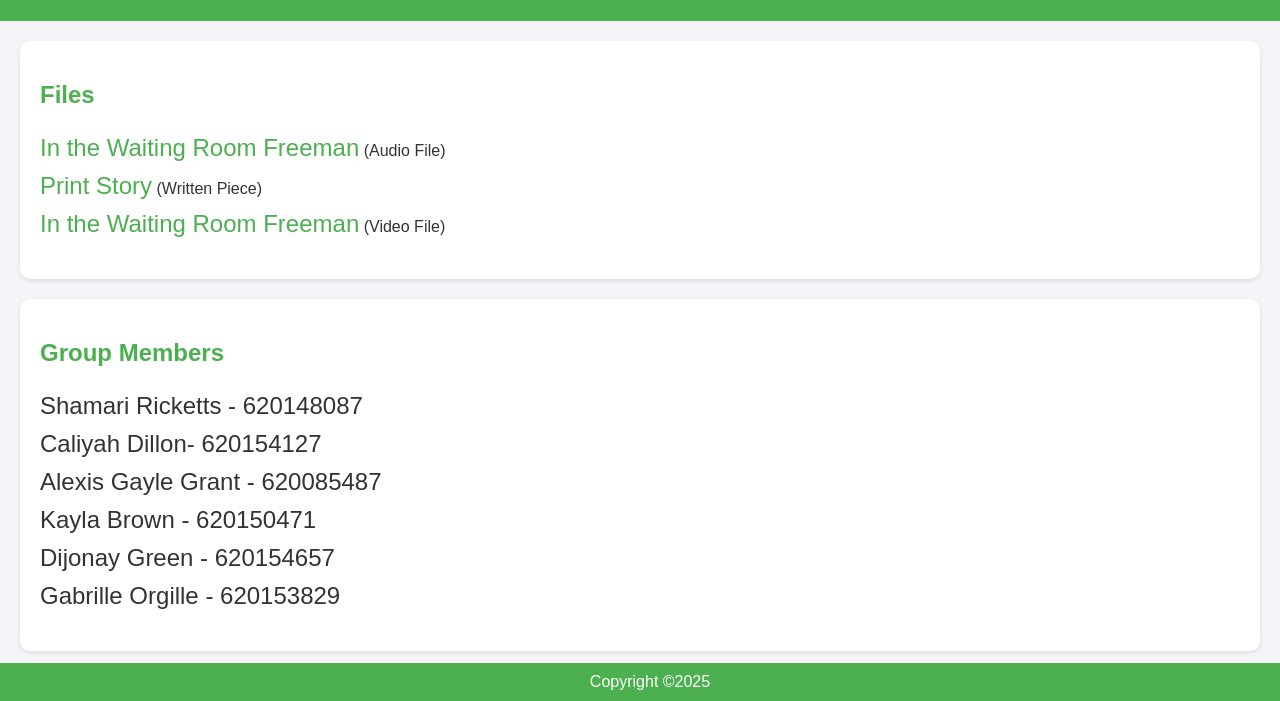
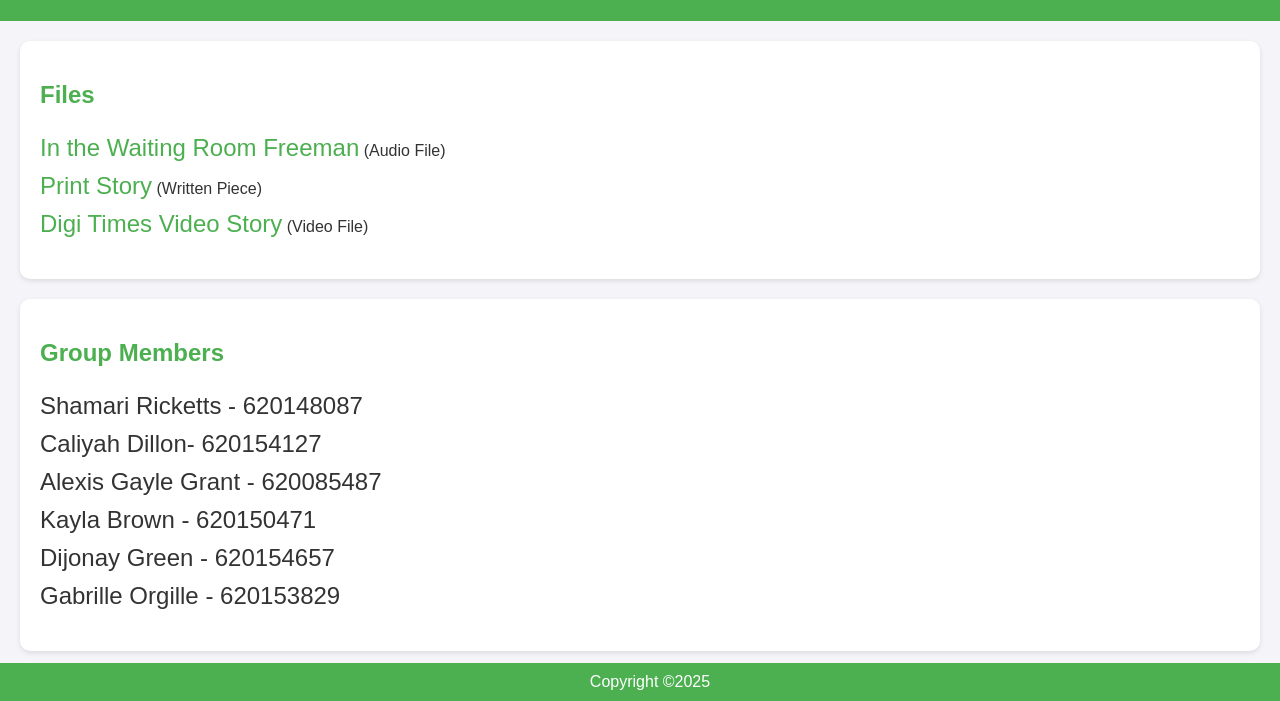
Before and after one commit to sharian43/CFinal, a plain HTML site: page index.html in a window 1280 px wide. Shown: the part 99-800 px from the top of the page. Drawn offline with Linux system fonts and the light colour scheme.

Commit message:
Update index.html

```diff
--- a/index.html
+++ b/index.html
@@ -24,7 +24,7 @@
                 <span>(Written Piece)</span>
             </li>
             <li>
-                <a href="/files/In the Waiting Room Freeman.mp3" target="_blank" class="file-name">In the Waiting Room Freeman</a>
+                <a href="https://drive.google.com/file/d/1MnXzaSaZ3fUlydAw-CcukYt36LtwhPrs/view?usp=drive_link" target="_blank" class="file-name">Digi Times Video Story</a>
                 <span>(Video File)</span>
             </li>
         </ul>
@@ -36,7 +36,7 @@
         <h2>Group Members</h2>
         <ul>
             <li class="group-member">Shamari Ricketts - 620148087</li>
-            <li class="group-member"> Caliyah Dillon- 620154127</li>
+            <li class="group-member">Caliyah Dillon- 620154127</li>
             <li class="group-member">Alexis Gayle Grant - 620085487</li>
             <li class="group-member">Kayla Brown - 620150471</li>
             <li class="group-member">Dijonay Green - 620154657</li>
```
